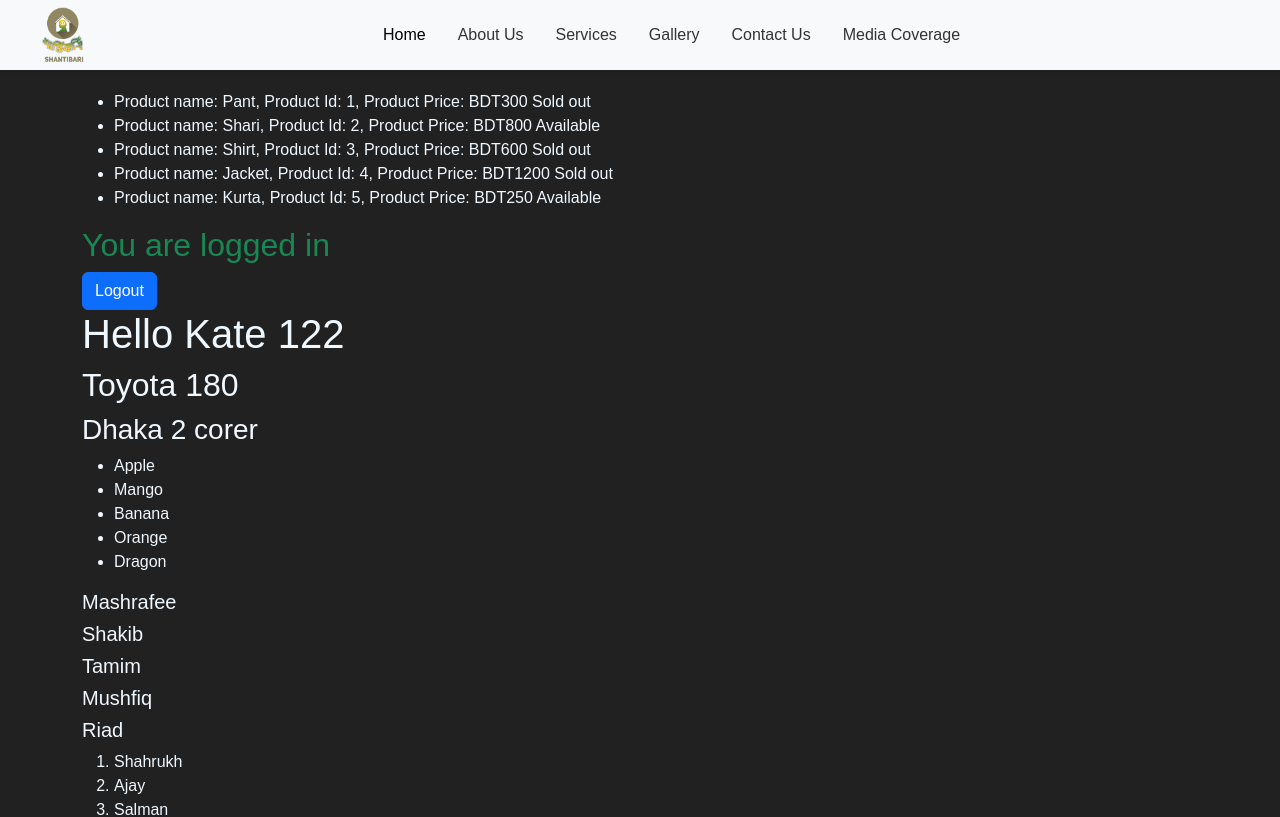
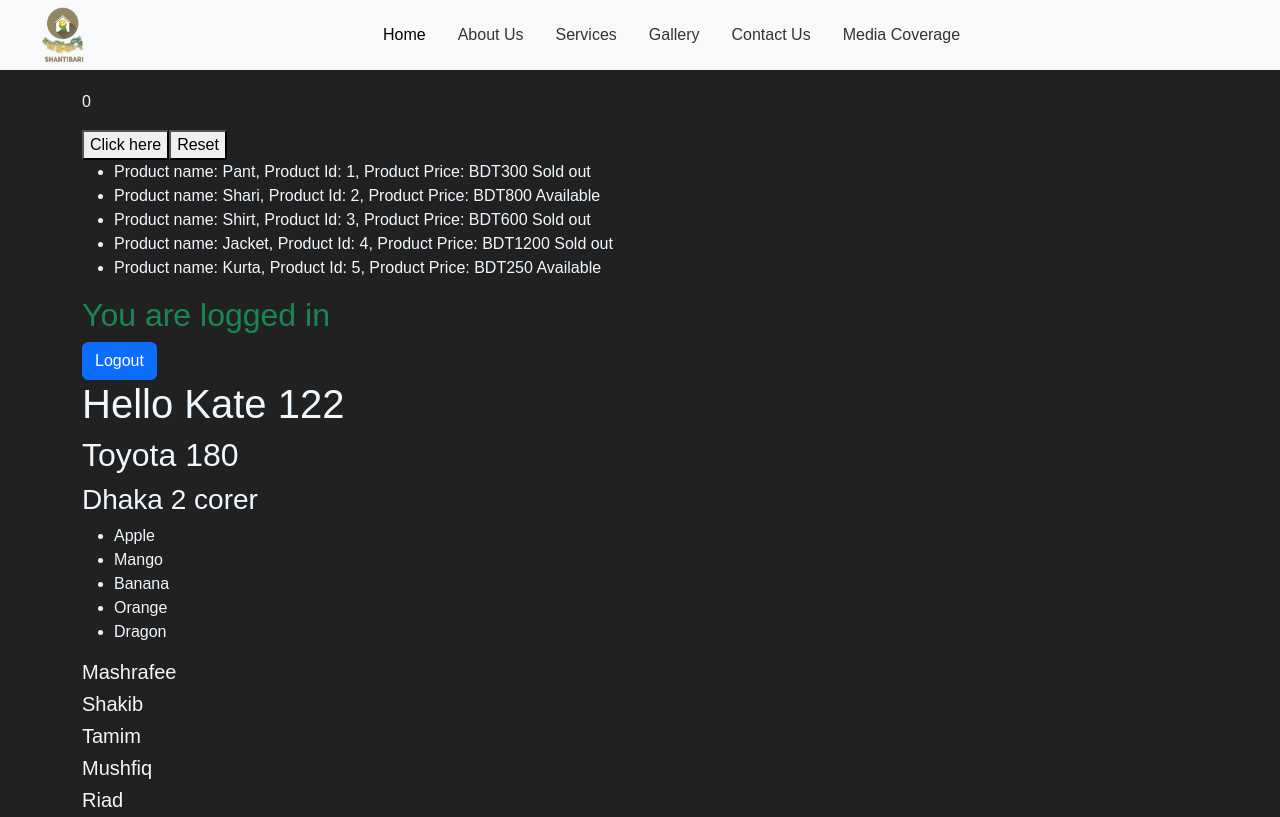
Before and after one commit to Atiqul-Imon/reactproject, a React (Vite) app: page / in a window 1280 px wide. Shown: the top 817 px of the page. Built offline with nearby package versions, Linux system fonts and the light colour scheme.

Commit message:
Add Counter component

```diff
--- a/src/App.jsx
+++ b/src/App.jsx
@@ -12,6 +12,7 @@
 import Footer from "./components/Footer";
 import LogInOut from "./components/LogInOut";
 import Clothes from "./components/Clothes";
+import Counter from "./components/Counter";
 
 function App() {
   const person = {
@@ -37,6 +38,8 @@
       </div>
 
       <div className="container">
+        <Counter/>
+
         <Clothes/>
         <LogInOut />
         <Hello person={person} />
--- /dev/null
+++ b/src/components/Counter.jsx
@@ -0,0 +1,15 @@
+import { useState } from "react";
+
+export default function Counter() {
+  const [count, setCount] = useState(0);
+
+  return (
+    <>
+      <div>
+        <p>{count}</p>
+        <button onClick={() => setCount(count + 1)}>Click here</button>
+        <button onClick={() => setCount(0)}>Reset</button>
+      </div>
+    </>
+  );
+}
```
